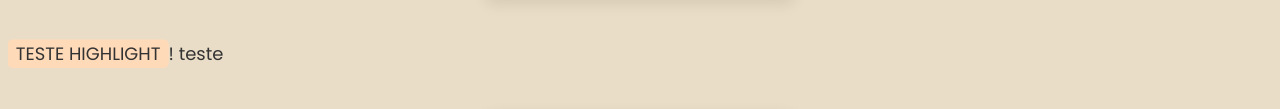
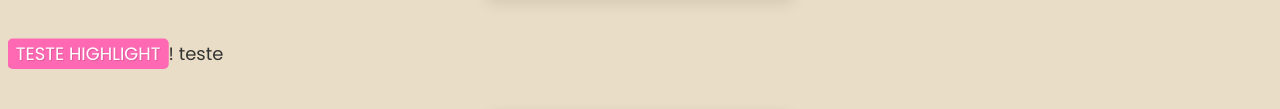
Before and after one commit to matheusxqr/site-3.0, a plain HTML site: page index.html in a window 1280 px wide. Shown: the part 1191-1300 px from the top of the page. Drawn offline with nearby package versions, Linux system fonts and the light colour scheme.

Commit message:
Update index.html

```diff
--- a/index.html
+++ b/index.html
@@ -119,7 +119,16 @@
         }
 
         .content-section p { font-size: 1.1rem; line-height: 1.8; margin-bottom: 25px; text-align: justify; }
-        .highlight { background-color: var(--accent-peach); color: var(--text-color); padding: 2px 8px; border-radius: 5px; font-weight: 400; }
+
+        /* COR DO HIGHLIGHT ALTERADA AQUI */
+        .highlight {
+            background-color: var(--hot-pink);
+            color: var(--white);
+            padding: 3px 8px;
+            border-radius: 5px;
+            font-weight: 400;
+            text-shadow: 1px 1px 1px rgba(0,0,0,0.15);
+        }
 
         /* --- Estilo da Foto Polaroid --- */
         .polaroid-container { display: flex; justify-content: center; margin: 40px 0; }
```
